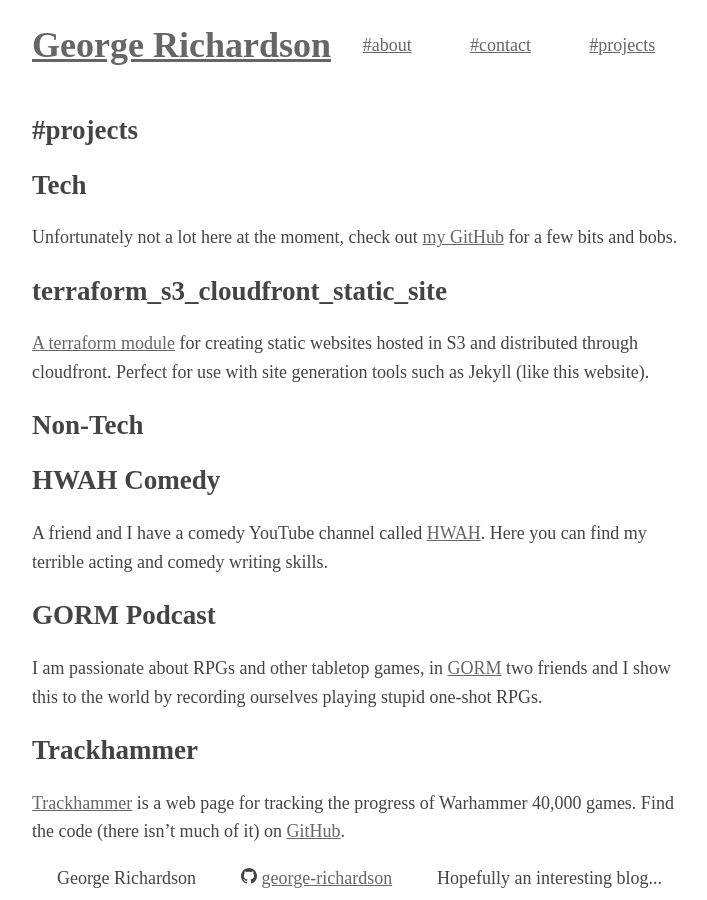
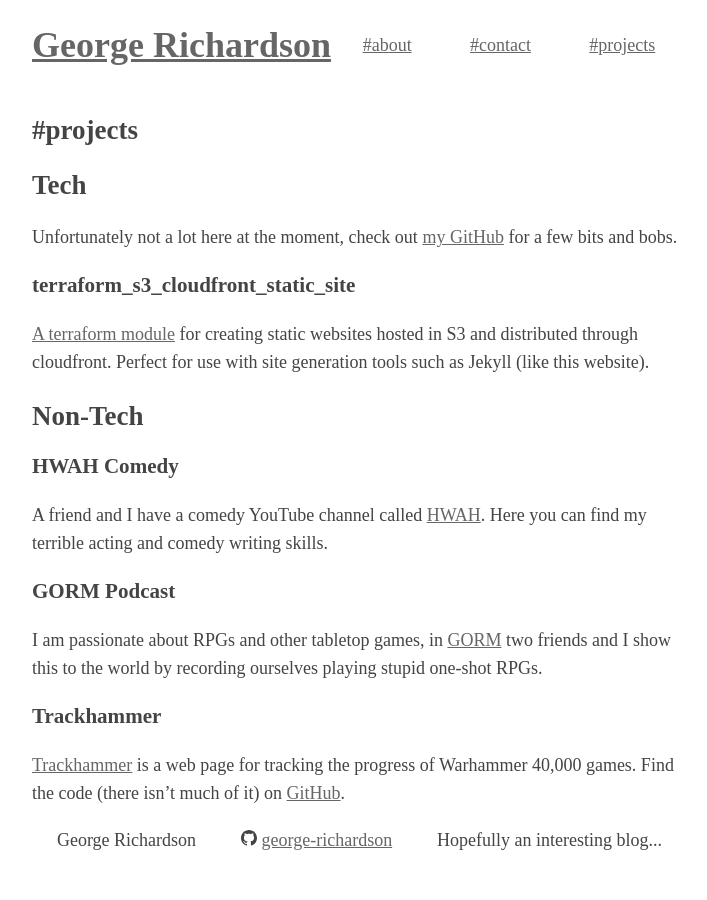
Before and after one commit to george-richardson/gjhr.me, a Jekyll site: the page built from projects.md, in a window 1280 px wide. Shown: the whole page, without its empty margins (283-990 px from the left). Built offline with Jekyll 4.4.1, drawn with Linux system fonts in a browser that asks for light colours.

```diff
--- a/projects.md
+++ b/projects.md
@@ -2,24 +2,24 @@
 layout: page
 title: "#projects"
 ---
-# Tech
+## Tech
 
 Unfortunately not a lot here at the moment, check out [my GitHub](https://github.com/george-richardson) for a few bits and bobs.
 
-## terraform_s3_cloudfront_static_site
+### terraform_s3_cloudfront_static_site
 
 [A terraform module](https://github.com/george-richardson/terraform_s3_cloudfront_static_site) for creating static websites hosted in S3 and distributed through cloudfront. Perfect for use with site generation tools such as Jekyll (like this website).
 
-# Non-Tech
+## Non-Tech
 
-## HWAH Comedy
+### HWAH Comedy
 
 A friend and I have a comedy YouTube channel called [HWAH](https://www.youtube.com/channel/UCIFZsLnzYXQ9EXtsXbh7vVA). Here you can find my terrible acting and comedy writing skills.
 
-## GORM Podcast
+### GORM Podcast
 
 I am passionate about RPGs and other tabletop games, in [GORM](https://gormpodcast.com/) two friends and I show this to the world by recording ourselves playing stupid one-shot RPGs.
 
-## Trackhammer
+### Trackhammer
 
 [Trackhammer](https://trackhammer.gjhr.me/) is a web page for tracking the progress of Warhammer 40,000 games. Find the code (there isn't much of it) on [GitHub](https://github.com/george-richardson/trackhammer).
```
